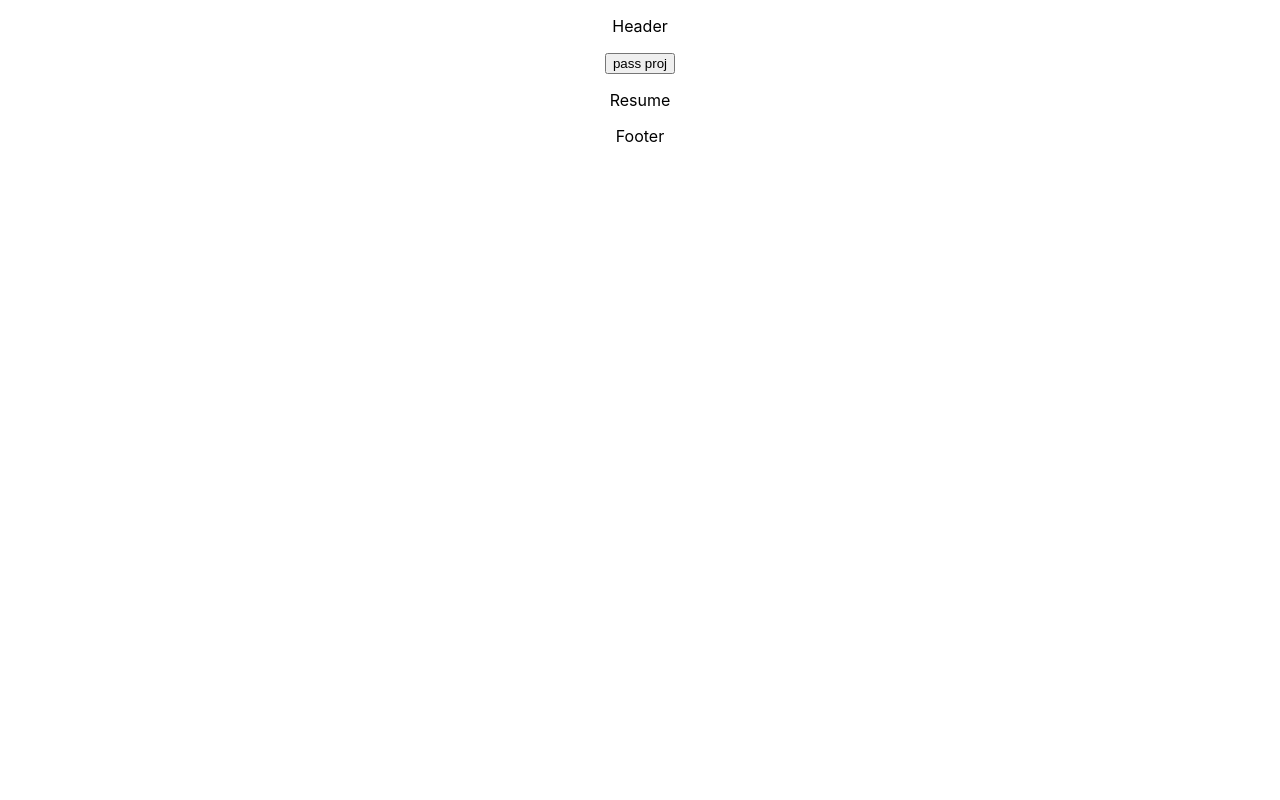
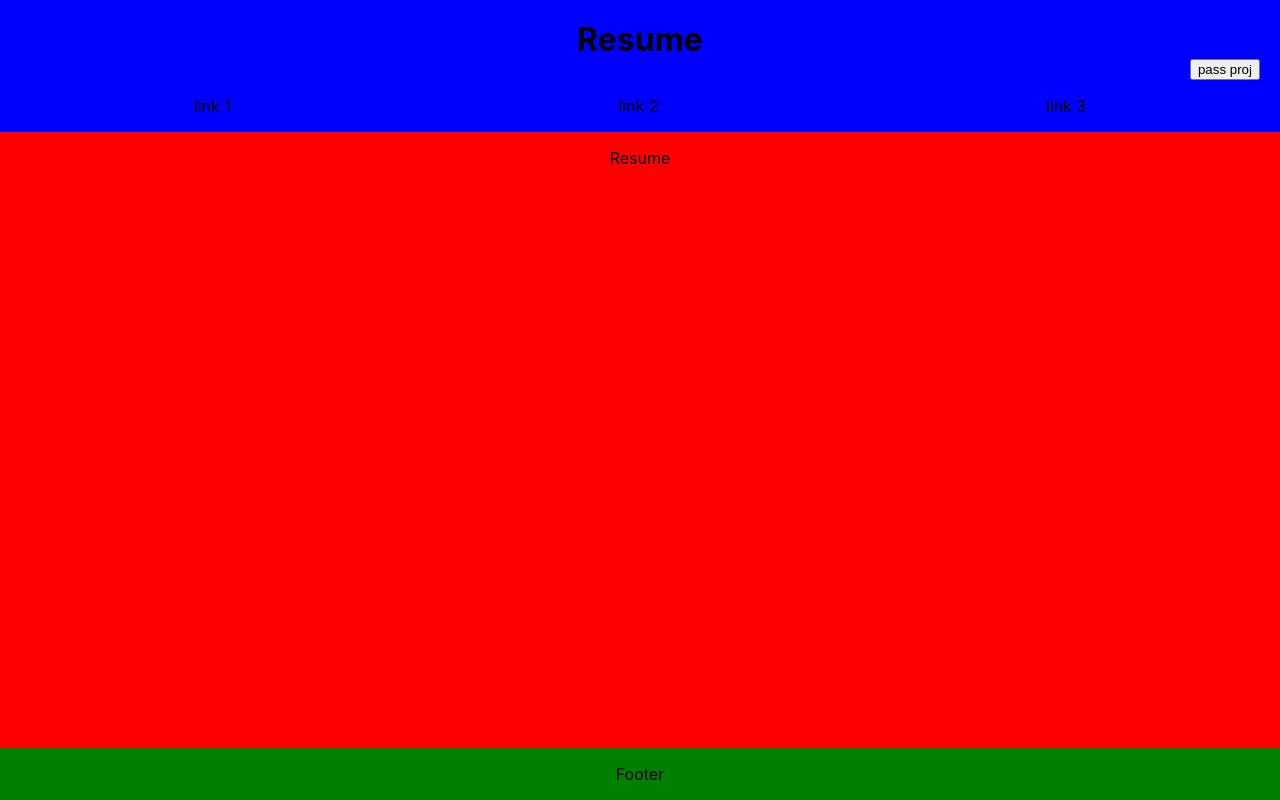
Before and after one commit to rainydaysgameplays/Personal-Projects-Front-End, a React (Create React App) app: page /Resume in a window 1280 px wide. Built offline with nearby package versions, Linux system fonts and the light colour scheme.

Commit message:
working on header

```diff
--- a/src/App.css
+++ b/src/App.css
@@ -2,37 +2,41 @@
   text-align: center;
 }
 
-.App-logo {
-  height: 40vmin;
-  pointer-events: none;
+.portContent{
+  height: 100vh;
+  width: 100vw;
+  background-color: red;
 }
 
-@media (prefers-reduced-motion: no-preference) {
-  .App-logo {
-    animation: App-logo-spin infinite 20s linear;
-  }
+#portHeader{
+  display: flex;
+  flex-flow: column nowrap;
+  background-color: blue;
 }
 
-.App-header {
-  background-color: #282c34;
-  min-height: 100vh;
+#headerTitle{
+  margin: 0;
+  padding-top: 20px;
+}
+#searchContainer{
   display: flex;
-  flex-direction: column;
-  align-items: center;
-  justify-content: center;
-  font-size: calc(10px + 2vmin);
-  color: white;
+  flex-flow: row nowrap;
+  justify-content: flex-end;
+  padding-right: 20px;
 }
 
-.App-link {
-  color: #61dafb;
+
+#headerLinks{
+  display: flex;
+  flex-flow: row wrap;
+  justify-content: space-around;
 }
 
-@keyframes App-logo-spin {
-  from {
-    transform: rotate(0deg);
-  }
-  to {
-    transform: rotate(360deg);
-  }
+#portFooter{
+  display: flex;
+  flex-flow: column wrap;
+  position: absolute;
+  width: 100vw;
+  bottom: 0;
+  background-color: green;
 }
--- a/src/App.js
+++ b/src/App.js
@@ -1,5 +1,5 @@
 import './App.css';
-import React, { useState }  from "react"
+import React from "react"
 import { Route, Routes } from 'react-router-dom'
 import Home from './Components/Portfolio/Home';
 import Projects from './Components/Portfolio/Projects';
@@ -9,6 +9,7 @@ import Resume from './Components/Portfolio/Resume';
 export default function App() {
   return (
     <div className="App">
+
       <Routes>
         <Route path='/' element={<Home />} />
         <Route path='/Projects' element={<Projects />} />
--- a/src/Components/Portfolio/Footer.jsx
+++ b/src/Components/Portfolio/Footer.jsx
@@ -2,7 +2,7 @@ import React from 'react';
 
 export default function Footer() {
     return (
-        <div>
+        <div id='portFooter'>
             <p>Footer</p>
         </div>
     );
--- a/src/Components/Portfolio/Header.jsx
+++ b/src/Components/Portfolio/Header.jsx
@@ -1,17 +1,25 @@
 import React from 'react';
 
-export default function Header({ setProjectState }) {
+export default function Header({ setProjectState, Title }) {
 
     function clicky(){
         if(setProjectState !== undefined){
-            setProjectState("Finally it runs")
+            setProjectState("After Search")
         }
 
     }
     return (
-        <div>
-            <p>Header</p>
-            <button onClick={clicky}>pass proj</button>
+        <div id='portHeader'>
+            <h1 id='headerTitle'>{Title}</h1>
+            <div id='searchContainer'>
+                <button onClick={clicky}>pass proj</button>
+            </div>
+
+            <div id='headerLinks'>
+                <p>link 1</p>
+                <p>link 2</p>
+                <p>link 3</p>
+            </div>
         </div>
     );
 }
--- a/src/Components/Portfolio/Home.jsx
+++ b/src/Components/Portfolio/Home.jsx
@@ -4,8 +4,8 @@ import Header from './Header';
 
 export default function Home() {
     return (
-        <div>
-            <Header />
+        <div className='portContent'>
+            <Header Title={"Home"}/>
                 <p>Home</p>
             <Footer />
         </div>
--- a/src/Components/Portfolio/Projects.jsx
+++ b/src/Components/Portfolio/Projects.jsx
@@ -6,13 +6,12 @@ export default function Projects() {
     const [projectState, setProjectState] = useState([])
 
     useEffect(() => {
-        setProjectState("test")
+        setProjectState("non search")
     },[setProjectState])
 
     return (
-        <div>
-            <Header setProjectState={setProjectState}/>
-                <p>Projects</p>
+        <div className='portContent'>
+            <Header Title={"Project"} setProjectState={setProjectState}/>
                 <p>{projectState}</p>
             <Footer />
         </div>
--- a/src/Components/Portfolio/Resume.jsx
+++ b/src/Components/Portfolio/Resume.jsx
@@ -4,8 +4,8 @@ import Header from './Header';
 
 export default function Resume() {
     return (
-        <div>
-            <Header />
+        <div className='portContent'>
+            <Header Title={"Resume"}/>
                 <p>Resume</p>
             <Footer />
         </div>
```
